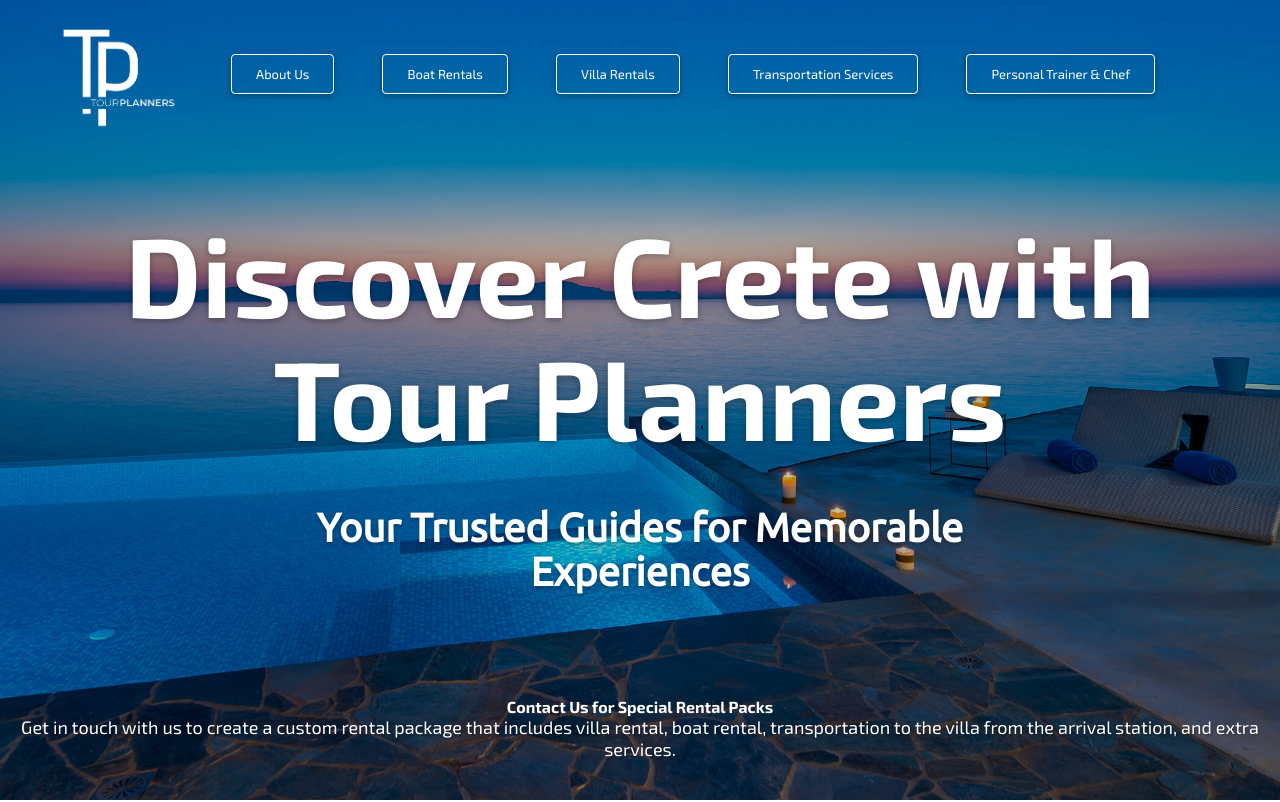
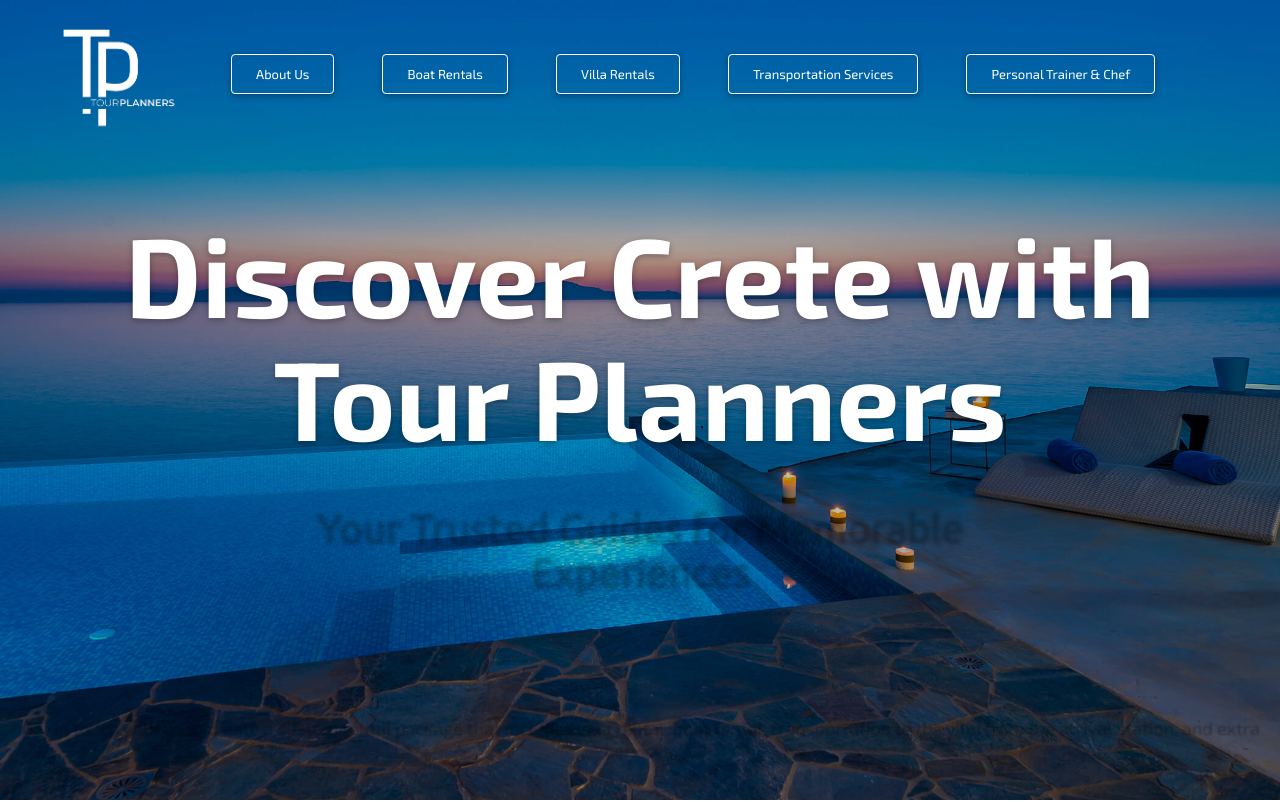
Before and after one commit to StefanosSpan/tour-planners, a React (Create React App) app: page / in a window 1280 px wide. Shown: the top 802 px of the page. Built offline with nearby package versions, Linux system fonts and the light colour scheme.

Commit message:
Initial commit

```diff
--- a/src/App.css
+++ b/src/App.css
@@ -9,7 +9,7 @@
 }
 
 header {
-  color: white;
+  color: rgba(255, 255, 255, 0);
   background: url('./assets/bg1.png') no-repeat;
   background-size: 100% 100%;
   height: 100vh;
```
